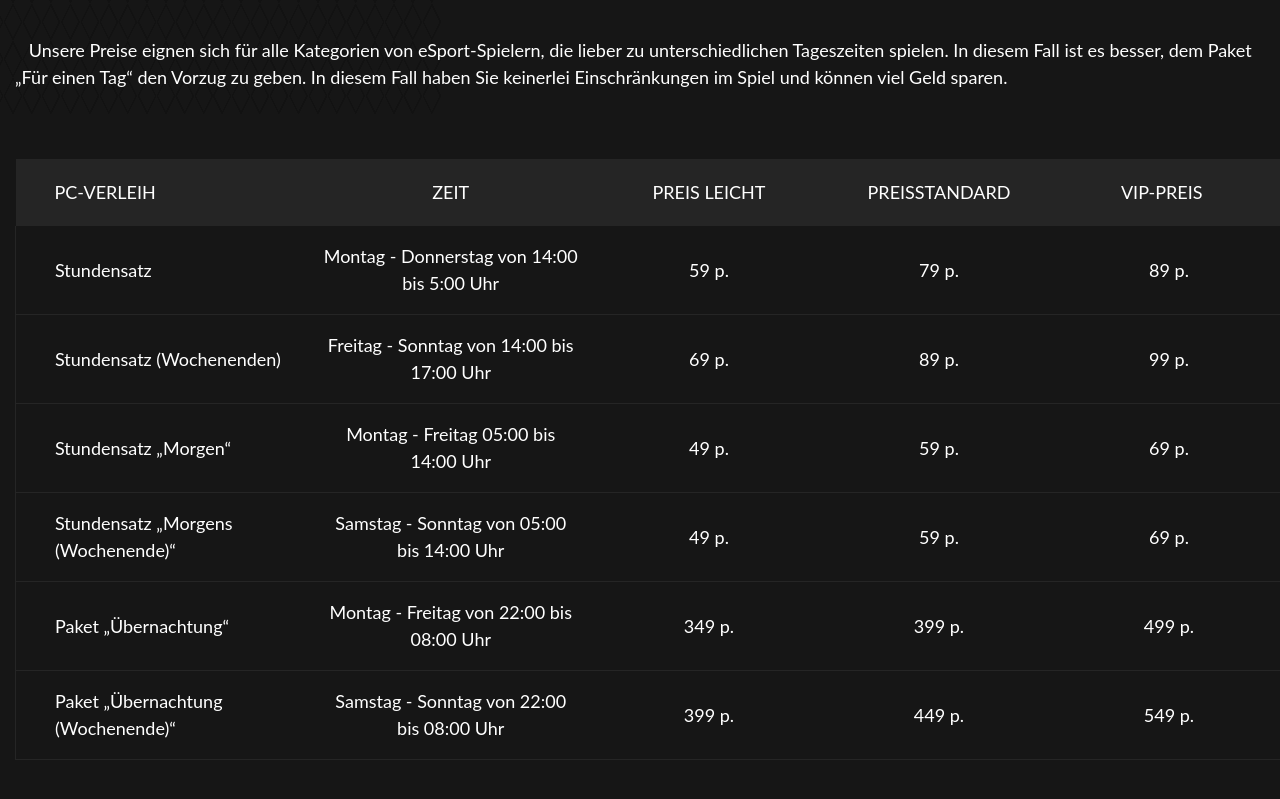
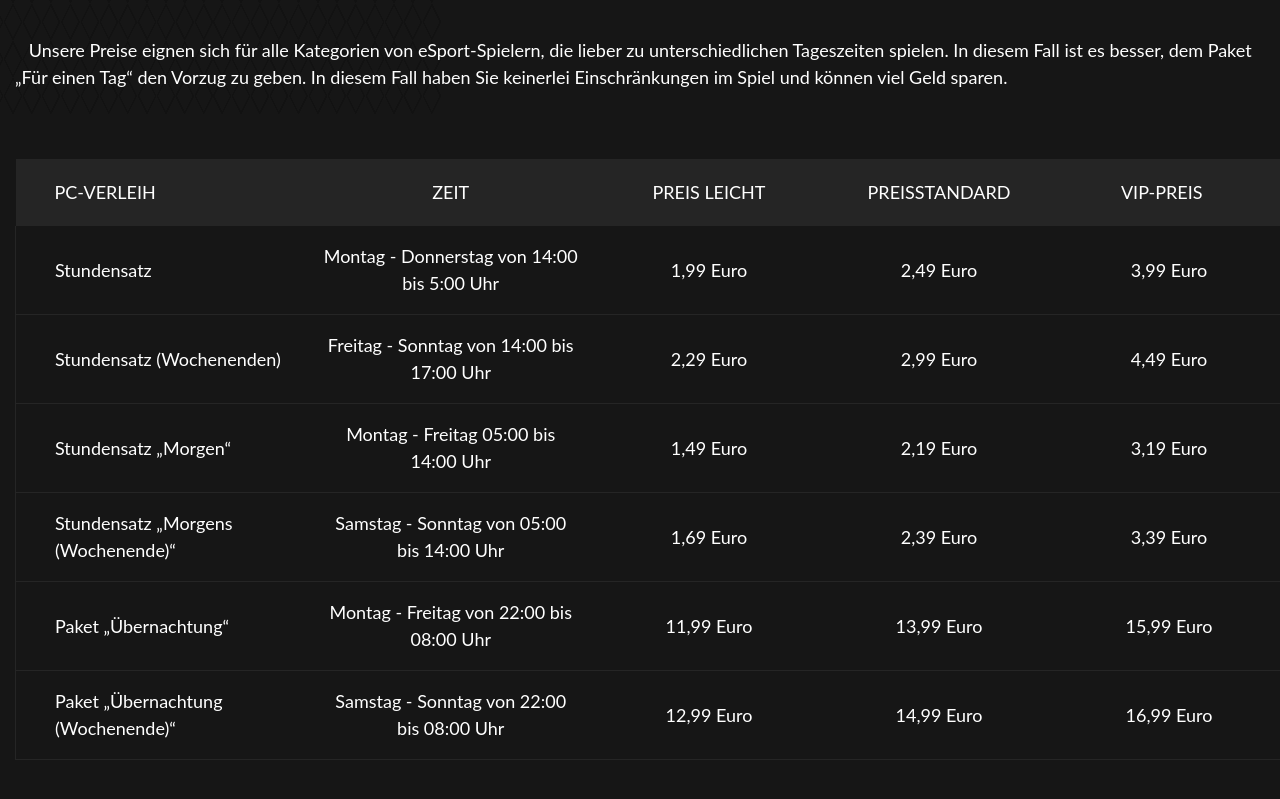
Before and after one commit to Marchuar/Computer-Club, a React (Vite) app in the folder client/: page /prices in a window 1280 px wide. Shown: the part 525-1324 px from the top of the page. Built offline with nearby package versions, Linux system fonts and the light colour scheme; a web font is replaced by a local one.

Commit message:
German full translate

```diff
--- a/client/src/components/Home/Main/sections/PriceSection.jsx
+++ b/client/src/components/Home/Main/sections/PriceSection.jsx
@@ -41,7 +41,7 @@ function Price() {
 
 							<div className={classes.price__table_descr}>
 								<span>Stunde</span>
-								<b>59-89 рублей</b>
+								<b>1,99-3,99 Euro</b>
 							</div>
 						</div>
 
@@ -52,7 +52,7 @@ function Price() {
 
 							<div className={classes.price__table_descr}>
 								<span>Nacht</span>
-								<b>399 рублей</b>
+								<b>12,99 Euro</b>
 							</div>
 						</div>
 					</div>
@@ -65,7 +65,7 @@ function Price() {
 
 							<div className={classes.price__table_descr}>
 								<span>Paketangebote</span>
-								<b>от 150 рублей</b>
+								<b>ab 7,99 Euro</b>
 							</div>
 						</div>
 
--- a/client/src/components/Prices/Main/Main.jsx
+++ b/client/src/components/Prices/Main/Main.jsx
@@ -64,15 +64,15 @@ function Main({ scroll }) {
 												<span>Montag - Donnerstag von 14:00 bis 5:00 Uhr</span>
 											</td>
 											<td>
-												<span>59 р.</span>
+												<span>1,99 Euro</span>
 											</td>
 
 											<td>
-												<span>79 р.</span>
+												<span>2,49 Euro</span>
 											</td>
 
 											<td>
-												<span>89 р.</span>
+												<span>3,99 Euro</span>
 											</td>
 										</tr>
 										<tr id='bx_3218110189_195956'>
@@ -83,15 +83,15 @@ function Main({ scroll }) {
 												<span>Freitag - Sonntag von 14:00 bis 17:00 Uhr</span>
 											</td>
 											<td>
-												<span>69 р.</span>
+												<span>2,29 Euro</span>
 											</td>
 
 											<td>
-												<span>89 р.</span>
+												<span>2,99 Euro</span>
 											</td>
 
 											<td>
-												<span>99 р.</span>
+												<span>4,49 Euro</span>
 											</td>
 										</tr>
 										<tr id='bx_3218110189_195957'>
@@ -102,15 +102,15 @@ function Main({ scroll }) {
 												<span>Montag - Freitag 05:00 bis 14:00 Uhr</span>
 											</td>
 											<td>
-												<span>49 р.</span>
+												<span>1,49 Euro</span>
 											</td>
 
 											<td>
-												<span>59 р.</span>
+												<span>2,19 Euro</span>
 											</td>
 
 											<td>
-												<span>69 р.</span>
+												<span>3,19 Euro</span>
 											</td>
 										</tr>
 										<tr id='bx_3218110189_195958'>
@@ -121,15 +121,15 @@ function Main({ scroll }) {
 												<span>Samstag - Sonntag von 05:00 bis 14:00 Uhr</span>
 											</td>
 											<td>
-												<span>49 р.</span>
+												<span>1,69 Euro</span>
 											</td>
 
 											<td>
-												<span>59 р.</span>
+												<span>2,39 Euro</span>
 											</td>
 
 											<td>
-												<span>69 р.</span>
+												<span>3,39 Euro</span>
 											</td>
 										</tr>
 										<tr id='bx_3218110189_195959'>
@@ -140,15 +140,15 @@ function Main({ scroll }) {
 												<span>Montag - Freitag von 22:00 bis 08:00 Uhr</span>
 											</td>
 											<td>
-												<span>349 р.</span>
+												<span>11,99 Euro</span>
 											</td>
 
 											<td>
-												<span>399 р.</span>
+												<span>13,99 Euro</span>
 											</td>
 
 											<td>
-												<span>499 р.</span>
+												<span>15,99 Euro</span>
 											</td>
 										</tr>
 										<tr id='bx_3218110189_195960'>
@@ -159,15 +159,15 @@ function Main({ scroll }) {
 												<span>Samstag - Sonntag von 22:00 bis 08:00 Uhr</span>
 											</td>
 											<td>
-												<span>399 р.</span>
+												<span>12,99 Euro</span>
 											</td>
 
 											<td>
-												<span>449 р.</span>
+												<span>14,99 Euro</span>
 											</td>
 
 											<td>
-												<span>549 р.</span>
+												<span>16,99 Euro</span>
 											</td>
 										</tr>
 									</tbody>
--- a/client/src/components/Rules/Main/Main.jsx
+++ b/client/src/components/Rules/Main/Main.jsx
@@ -52,9 +52,10 @@ function Main({ scroll }) {
 								nicht unbeaufsichtigt!
 							</li>
 							<li>
-								Администрация Клуба не несет ответственности за сохранность
-								Ваших вещей, поэтому будьте внимательны и не оставляйте их без
-								присмотра!
+								Der Administrator ist verpflichtet, dem Kunden bei technischen
+								Problemen Hilfe zu leisten. Der Administrator ist nicht
+								verpflichtet, dem Kunden den Umgang mit einem Computer sowie den
+								Umgang mit bestimmten Programmen und Spielen beizubringen.
 							</li>
 							<li>
 								Im Club ist außerdem Folgendes verboten:
```
